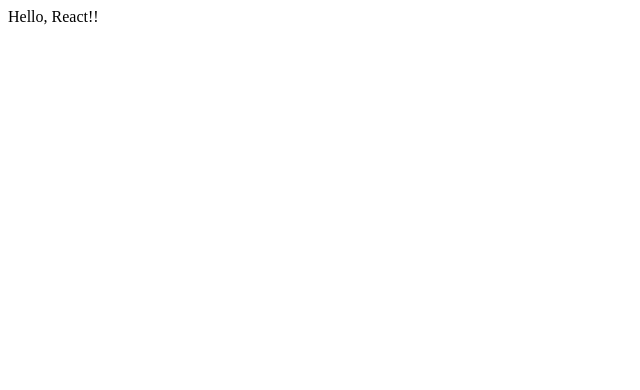
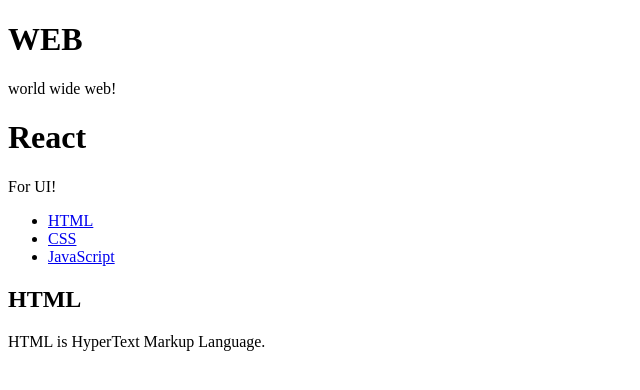
Before and after one commit to jinni-ni/react-app, a React (Create React App) app: page / in a window 1280 px wide. Shown: the top 390 px of the page, without its empty margins (0-640 px from the left). Built offline with nearby package versions, Linux system fonts and the light colour scheme.

Commit message:
practice props

```diff
--- a/src/App.js
+++ b/src/App.js
@@ -1,8 +1,61 @@
-import logo from "./logo.svg";
+import React, { Component } from "react";
 import "./App.css";
 
-function App() {
-  return <div className="App">Hello, React!!</div>;
+class Subject extends Component {
+  render() {
+    return (
+      <div>
+        <header>
+          <h1>{this.props.title}</h1>
+          {this.props.sub}
+        </header>
+      </div>
+    );
+  }
+}
+
+class Toc extends Component {
+  render() {
+    return (
+      <nav>
+        <ul>
+          <li>
+            <a href="1.html">HTML</a>
+          </li>
+          <li>
+            <a href="2.html">CSS</a>
+          </li>
+          <li>
+            <a href="3.html">JavaScript</a>
+          </li>
+        </ul>
+      </nav>
+    );
+  }
+}
+
+class Content extends Component {
+  render() {
+    return (
+      <article>
+        <h2>{this.props.title}</h2>
+        {this.props.desc}
+      </article>
+    );
+  }
+}
+
+class App extends Component {
+  render() {
+    return (
+      <div className="App">
+        <Subject title="WEB" sub="world wide web!" />
+        <Subject title="React" sub="For UI!" />
+        <Toc />
+        <Content title="HTML" desc="HTML is HyperText Markup Language." />
+      </div>
+    );
+  }
 }
 
 export default App;
```
Also changed, not shown: public/pure.html (added, +28 -0 lines).
